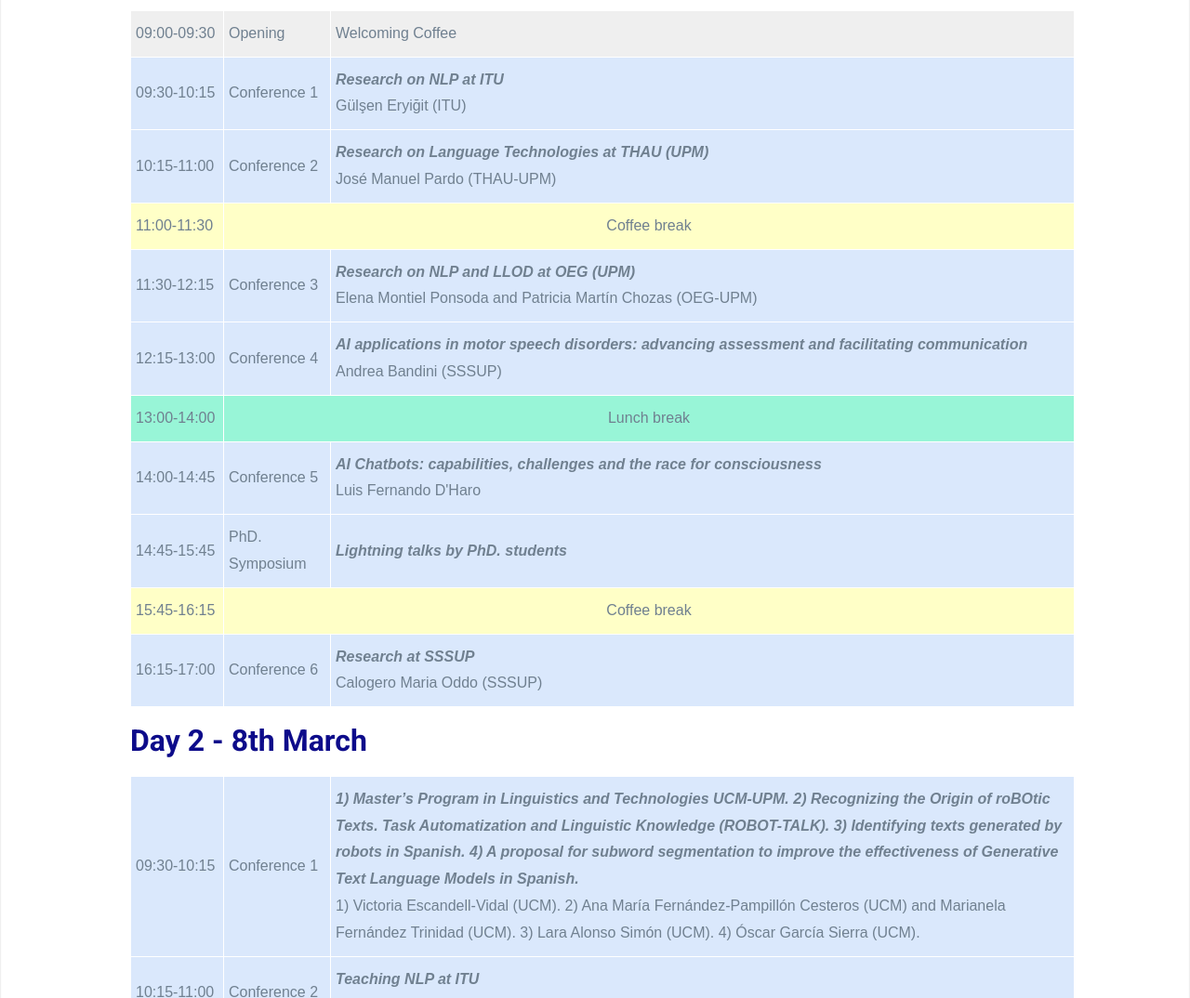
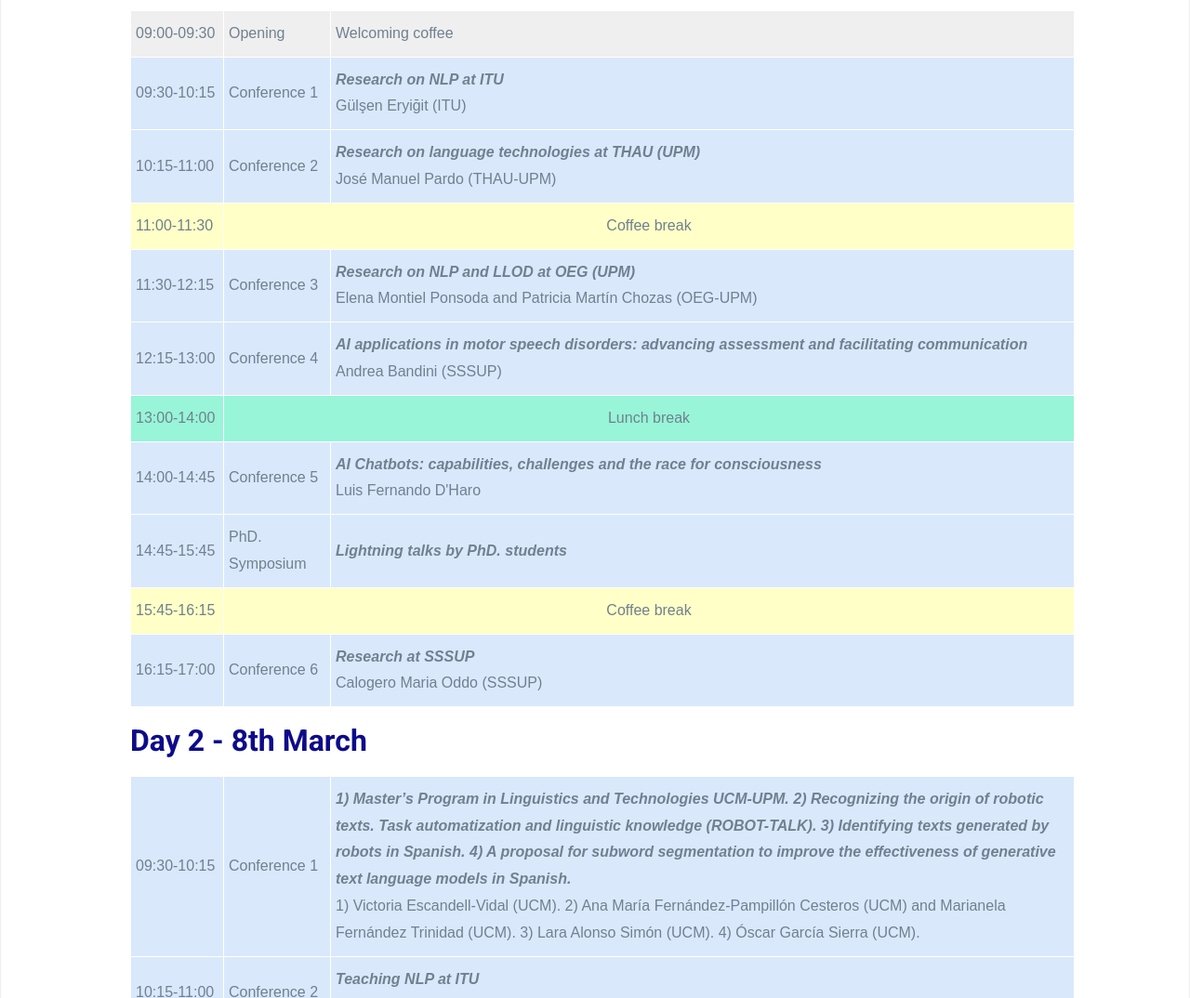
Before and after one commit to oeg-upm/eelisa-lt-workshop, a plain HTML site: page index.html in a window 1280 px wide. Shown: the part 226-1300 px from the top of the page at 93% size. Drawn offline with Linux system fonts and the light colour scheme.

Commit message:
updated agenda

```diff
--- a/index.html
+++ b/index.html
@@ -57,7 +57,7 @@
   <tr>
     <th class="tg-yvo5">09:00-09:30</th>
     <th class="tg-yvo5">Opening</th>
-    <th class="tg-yvo5">Welcoming Coffee</th>
+    <th class="tg-yvo5">Welcoming coffee</th>
   </tr>
 </thead>
 <tbody class="tabla">
@@ -70,7 +70,7 @@
   <tr>
     <td class="tg-dxuu">10:15-11:00</td>
     <td class="tg-dxuu">Conference 2</td>
-    <td class="tg-dxuu"><span style="font-style:italic">Research on Language Technologies at THAU (UPM)</span><br>José Manuel Pardo (THAU-UPM)</td>
+    <td class="tg-dxuu"><span style="font-style:italic">Research on language technologies at THAU (UPM)</span><br>José Manuel Pardo (THAU-UPM)</td>
   </tr>
     <tr>
     <td class="tg-n3sv">11:00-11:30</td>
@@ -134,7 +134,7 @@
   <tr>
     <td class="tg-dxuu">09:30-10:15</td>
     <td class="tg-dxuu">Conference 1</td>
-    <td class="tg-dxuu"> <span style="font-style:italic"> 1) Master’s Program in Linguistics and Technologies UCM-UPM. 2) Recognizing the Origin of roBOtic Texts. Task Automatization and Linguistic Knowledge (ROBOT-TALK). 3) Identifying texts generated by robots in Spanish. 4) A proposal for subword segmentation to improve the effectiveness of Generative Text Language Models in Spanish. </span> <br>1) Victoria Escandell-Vidal (UCM). 2) Ana María Fernández-Pampillón Cesteros (UCM) and Marianela Fernández Trinidad (UCM). 3) Lara Alonso Simón (UCM). 4) Óscar García Sierra (UCM).</td>
+    <td class="tg-dxuu"> <span style="font-style:italic"> 1) Master’s Program in Linguistics and Technologies UCM-UPM. 2) Recognizing the origin of robotic texts. Task automatization and linguistic knowledge (ROBOT-TALK). 3) Identifying texts generated by robots in Spanish. 4) A proposal for subword segmentation to improve the effectiveness of generative text language models in Spanish. </span> <br>1) Victoria Escandell-Vidal (UCM). 2) Ana María Fernández-Pampillón Cesteros (UCM) and Marianela Fernández Trinidad (UCM). 3) Lara Alonso Simón (UCM). 4) Óscar García Sierra (UCM).</td>
   </tr>
   <tr>
     <td class="tg-dxuu">10:15-11:00</td>
```
